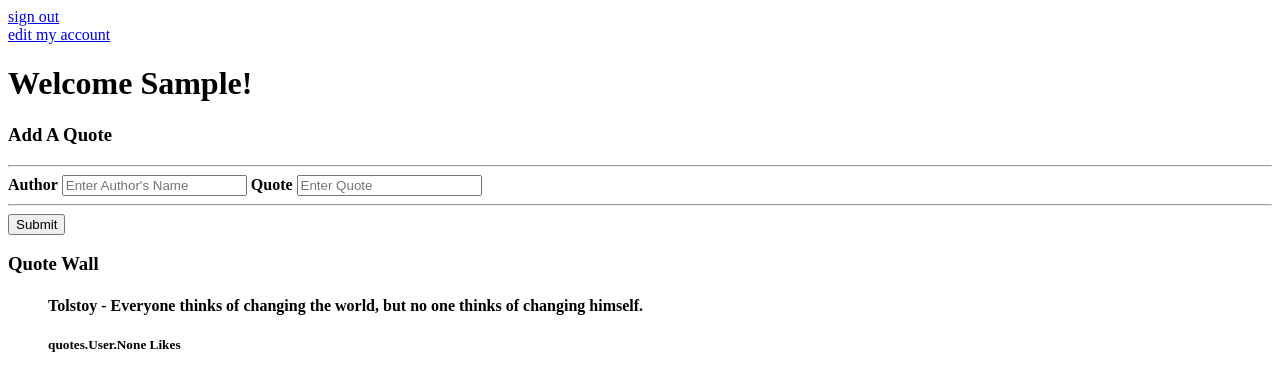
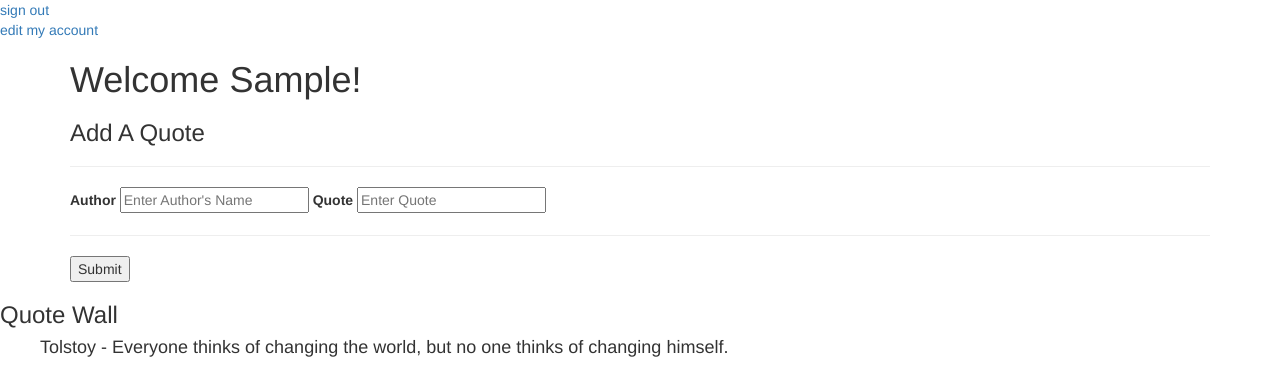
Before and after one commit to sjafri5/django-quote-app, a Django app: template apps/quotes/templates/quotes/dashboard.html in a window 1280 px wide. Shown: the top 368 px of the page. Run offline with Django 3.2, Linux system fonts and the light colour scheme; the template is opened without the code that fills it: values that come from a table or form of the project are taken from there, others are empty; the visitor is signed in with stand-in values (Sample User, id 1); data comes from the database, SQL or seed files in the repository; both versions use the stored data as it was after the commit; parts of the project's set-up code (start-up, migrations or seed data) failed here and were passed over; some libraries are stand-ins or nearby versions.

Commit message:
styles; eb

```diff
--- /dev/null
+++ b/apps/quotes/static/static.css
@@ -0,0 +1,3 @@
+/*.foo {*/
+  /*border: 2px solid blue;*/
+/*}*/
--- a/apps/quotes/templates/quotes/dashboard.html
+++ b/apps/quotes/templates/quotes/dashboard.html
@@ -3,7 +3,7 @@
   <head>
     <meta charset="utf-8">
     <title>Index</title>
-    {% load static %}
+    {% include "quotes/static.html" %}
   </head>
   <body>
     {% include "quotes/messages_template.html" %}
@@ -13,9 +13,9 @@
 
     <form action='/quotes/create' method='post'>
       {% csrf_token %}
-      <div class="container">
-        <h1>Welcome {{ user.first_name }}!</h1>
-        <h3>Add A Quote</h3>
+      <div class="container foo">
+        <h1 id='foo'>Welcome {{ user.first_name }}!</h1>
+        <h3 class='foo'>Add A Quote</h3>
         <hr>
 
         <label for="author"><b>Author</b></label>
--- a/apps/quotes/templates/quotes/my_account.html
+++ b/apps/quotes/templates/quotes/my_account.html
@@ -2,8 +2,8 @@
 <html>
   <head>
     <meta charset="utf-8">
+    {% include "quotes/static.html" %}
     <title>Index</title>
-    {% load static %}
   </head>
   <body>
     {% include "quotes/messages_template.html" %}
--- /dev/null
+++ b/apps/quotes/templates/quotes/static.html
@@ -0,0 +1,5 @@
+  <link rel="stylesheet" href="//maxcdn.bootstrapcdn.com/bootstrap/3.2.0/css/bootstrap.min.css">
+  <link rel="stylesheet" href="//maxcdn.bootstrapcdn.com/bootstrap/3.2.0/css/bootstrap-theme.min.css">
+  <link rel="stylesheet" href="//maxcdn.bootstrapcdn.com/bootstrap/3.2.0/css/bootstrap-theme.min.css">
+  {% load static %}
+  <link rel="stylesheet" href="/static/static.css">
--- a/exam/settings.py
+++ b/exam/settings.py
@@ -25,8 +25,9 @@
 # SECURITY WARNING: don't run with debug turned on in production!
 DEBUG = True
 
-ALLOWED_HOSTS = []
+ALLOWED_HOSTS = ['django-env.7enepkkyet.us-west-2.elasticbeanstalk.com']
 
+STATIC_URL = '/static/'
 
 # Application definition
 
```
Also changed, not shown: requirements.txt (added, +32 -0 lines), db.sqlite3, 2 other files.
